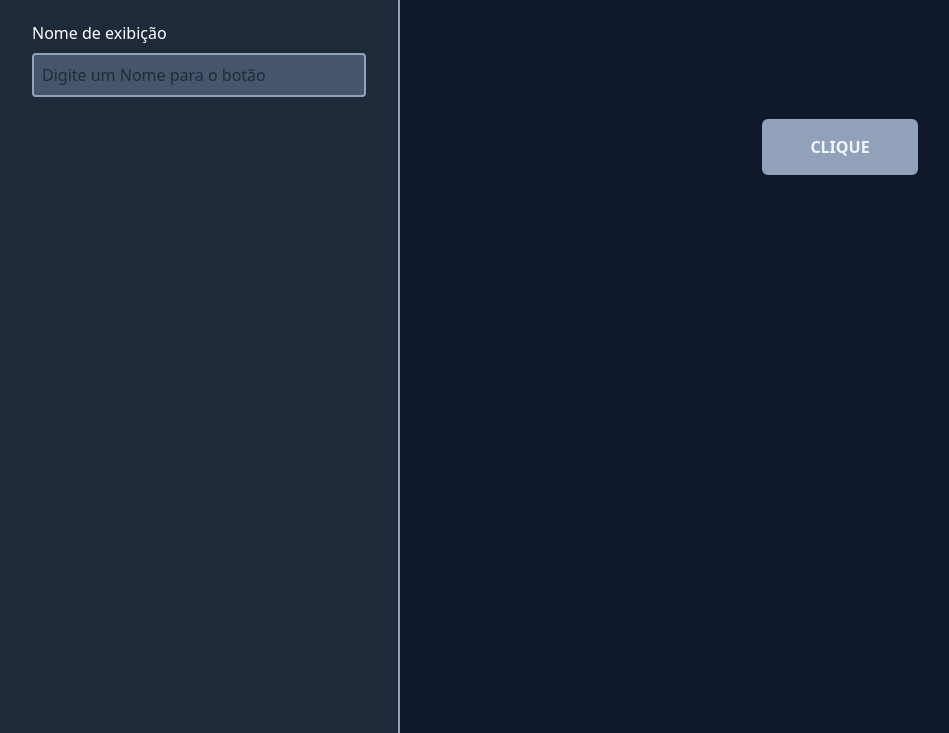
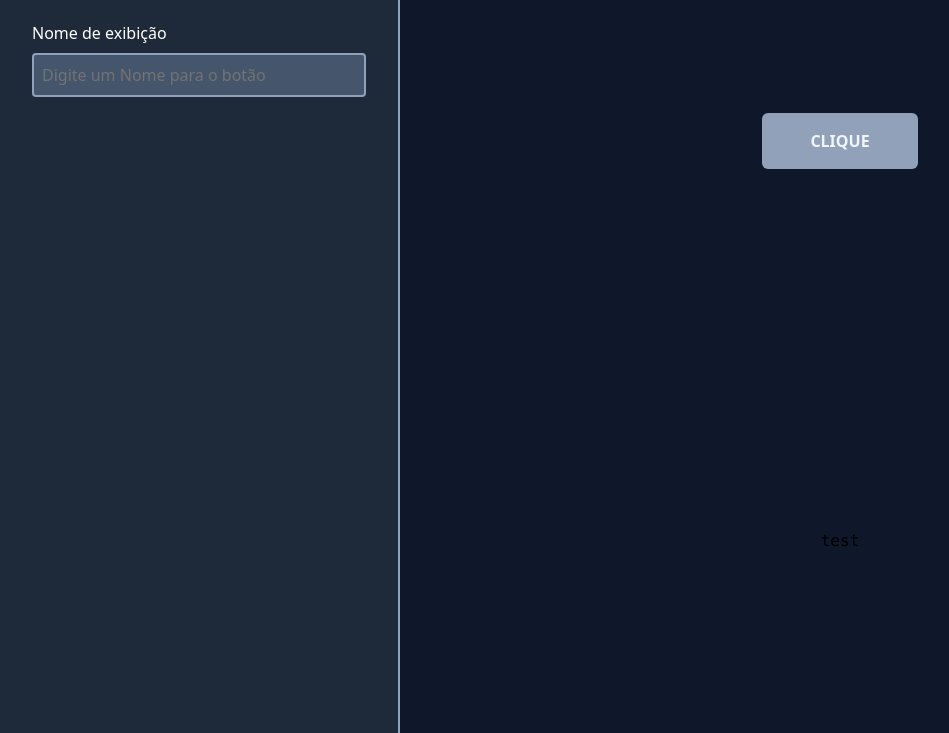
Before and after one commit to Pegasis12/button-creator, a website with bundled scripts: page src/index.html in a window 1280 px wide. Shown: the part 67-800 px from the top of the page, without its empty margins (0-949 px from the left). Built offline with nearby package versions, Linux system fonts and the light colour scheme.

Commit message:
first commit

```diff
--- a/src/index.html
+++ b/src/index.html
@@ -15,7 +15,7 @@
             >Nome de exibição</label
           >
           <input
-            class="w-full bg-slate-600 p-2 border-2 border-slate-400 rounded-sm"
+            class="input"
             type="text"
             id="nome"
             name="nome"
@@ -35,7 +35,9 @@
         </button>
       </div>
 
-      <div data-text></div>
+      <div class="place-self-center">
+        <pre><code data-text class="">test</code></pre>
+      </div>
     </section>
     <script type="module" src="./js/script.js"></script>
   </body>
--- a/src/input.css
+++ b/src/input.css
@@ -1,4 +1,19 @@
+/* apaga os imports anteriores e coloca somente esse */
 @import "tailwindcss";
+
+/* não usamos mais o tailwind config, agora tudo dentro do css input, as cores por exemplo colocamos dentro de theme */
+@theme{
+  --color-verde-200: #ECFFAB;
+  --color-verde-300: #8EFFBA;
+  --color-verde-400: #4bddb8;
+  --color-verde-700: #01FFD0;
+
+  --color-preto-200: #111111;
+  --color-preto-300: #3D3D3D;
+
+  --font-sans: 'Funnel Sans', 'system-ui', 'sans-serif';
+  --font-serif: 'Sora', 'Georgia', 'serif';
+}
 
 /* para modificar classes utilitarias como conainer se usa o utility agora */
 @utility container{
@@ -11,3 +26,25 @@
     padding: 0 8rem;
   }
 }
+
+/* inidicando que estão na camada de componentes */
+/* o theme da versão 3 ira ficar depreciado, pra isso usamos outra solucao que é usar a variavel css, o bg-gradient tbm esta depreciado agora é bg-linear pois tem mais gradiente incluindo o radial*/
+@layer components{
+  .btn{
+    @apply py-2 px-6 rounded-md bg-verde-400 text-preto-200 cursor-pointer hover:contrast-120;
+  }
+
+  .input{
+    @apply w-full bg-slate-600 p-2 border-2 border-slate-400 rounded-sm focus:border-b-preto-200 placeholder:text-neutral-500;
+  }
+
+  .title-animate{
+    @apply text-preto-200 font-sans font-medium text-5xl md:text-8xl text-balance max-w-screen-lg mb-8;
+    clip-path: polygon(0 0, 100% 0, 100% 100%, 0% 100%);
+  }
+
+  .char{
+    transform: translateY(200px);
+    transition: transform .5s;
+  }
+}
```
Also changed, not shown: src/output.css.
